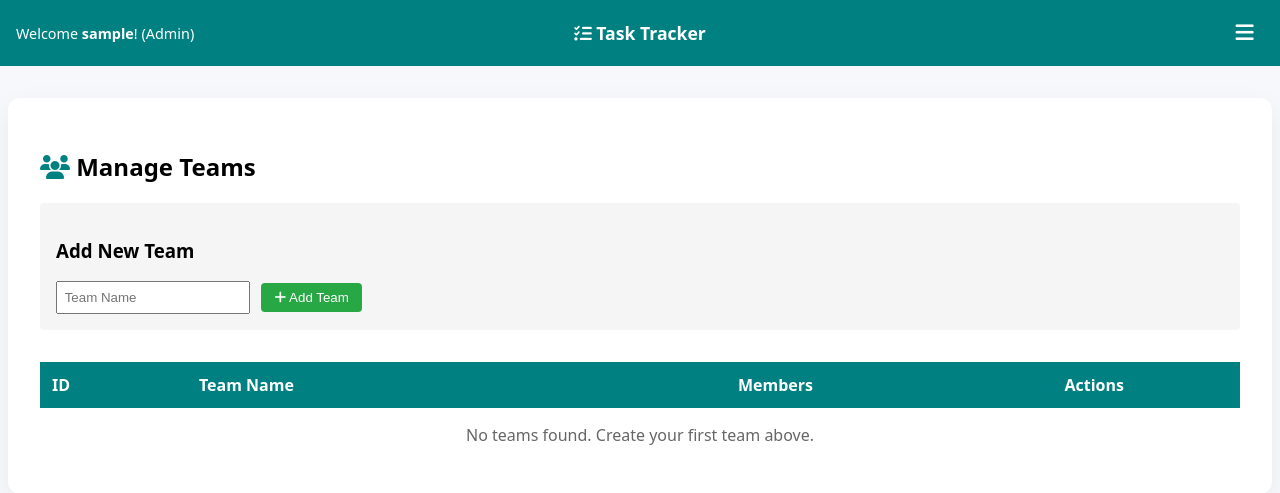
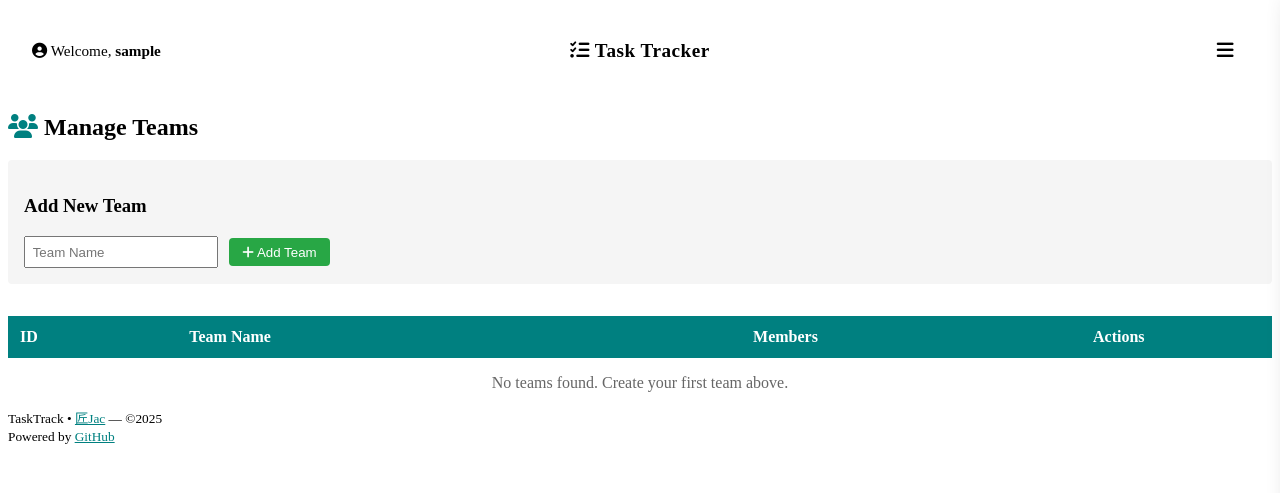
Before and after one commit to khuahn/tasktrack, a PHP site: page /teammgt.php in a window 1280 px wide. Shown: the top 493 px of the page. Run offline with PHP 8.4, Linux system fonts and the light colour scheme; the visitor is signed in with stand-in values (Sample User, id 1); data that the repository does not hold is empty.

Commit message:
Update head.php

```diff
--- a/head.php
+++ b/head.php
@@ -6,130 +6,15 @@
     <meta charset="UTF-8">
     <meta name="viewport" content="width=device-width, initial-scale=1.0">
     <title>Task Tracker</title>
-    <link rel="stylesheet" href="style.css">
-    <link rel="stylesheet" href="https://cdnjs.cloudflare.com/ajax/libs/font-awesome/6.4.0/css/all.min.css">
-    <style>
-        .navbar {
-            background: #008080;
-            color: #fff;
-            padding: 0.5em 1em;
-            display: flex;
-            justify-content: space-between;
-            align-items: center;
-            position: relative;
-            min-height: 50px;
-        }
 
-        .nav-welcome {
-            flex: 1;
-            font-size: 0.9em;
-        }
+    <!-- Global CSS First -->
+    <link rel="stylesheet" href="css/main.css?v=2">
 
-        .nav-title {
-            flex: 1;
-            text-align: center;
-        }
+    <!-- Component-Specific CSS -->
+    <link rel="stylesheet" href="css/head.css">
 
-        .nav-title a {
-            color: #fff;
-            text-decoration: none;
-            font-weight: bold;
-            font-size: 1.1em;
-        }
-
-        .nav-toggle {
-            flex: 1;
-            text-align: right;
-        }
-
-        .burger-btn {
-            background: none;
-            border: none;
-            color: #fff;
-            font-size: 1.3em;
-            cursor: pointer;
-            padding: 0.3em 0.5em;
-        }
-
-        /* Slide-out menu */
-        .nav-menu {
-            position: fixed;
-            top: 0;
-            right: -300px;
-            width: 280px;
-            height: 100vh;
-            background: #008080;
-            transition: right 0.3s ease;
-            z-index: 1000;
-            box-shadow: -2px 0 10px rgba(0,0,0,0.3);
-            overflow-y: auto;
-        }
-
-        .nav-menu.active {
-            right: 0;
-        }
-
-        .menu-header {
-            padding: 1em;
-            border-bottom: 1px solid #006666;
-            margin-bottom: 0.5em;
-        }
-
-        .menu-header h3 {
-            margin: 0;
-            font-size: 1.1em;
-        }
-
-        .menu-links {
-            padding: 0 1em;
-        }
-
-        .menu-link {
-            display: block;
-            color: #fff;
-            text-decoration: none;
-            padding: 0.6em 0.8em;
-            margin: 0.4em 0;
-            background: #006666;
-            border-radius: 4px;
-            font-size: 0.9em;
-        }
-
-        .menu-link.logout {
-            background: #dc3545;
-        }
-
-        .menu-link.manage {
-            background: #28a745;
-        }
-
-        .overlay {
-            position: fixed;
-            top: 0;
-            left: 0;
-            width: 100vw;
-            height: 100vh;
-            background: rgba(0,0,0,0.5);
-            z-index: 999;
-            display: none;
-        }
-
-        .overlay.active {
-            display: block;
-        }
-
-        .close-btn {
-            position: absolute;
-            top: 0.5em;
-            right: 0.5em;
-            background: none;
-            border: none;
-            color: #fff;
-            font-size: 1.3em;
-            cursor: pointer;
-            padding: 0.3em;
-        }
-    </style>
+    <!-- Font Awesome Icons -->
+    <link rel="stylesheet" href="https://cdnjs.cloudflare.com/ajax/libs/font-awesome/6.7.2/css/all.min.css">
 </head>
 <body>
 <?php
@@ -138,22 +23,24 @@ if (isset($_SESSION['user_id']) && isset($_SESSION['role'])) {
     $user_role = $_SESSION['role'];
     $username = $_SESSION['username'] ?? 'User';
     ?>
+
+    <!-- Modern Navigation Bar -->
     <nav class="navbar">
-        <!-- Left - Welcome message -->
+        <!-- Welcome Section -->
         <div class="nav-welcome">
-            Welcome <strong><?php echo htmlspecialchars($username); ?></strong>! (<?php echo ucfirst($user_role); ?>)
+            <i class="fa fa-user-circle"></i> Welcome, <strong><?php echo htmlspecialchars($username); ?></strong>
         </div>
 
-        <!-- Center - Task Tracker title -->
+        <!-- Title Section -->
         <div class="nav-title">
             <a href="index.php">
                 <i class="fa fa-tasks"></i> Task Tracker
             </a>
         </div>
 
-        <!-- Right - Hamburger menu toggle -->
+        <!-- Menu Toggle -->
         <div class="nav-toggle">
-            <button class="burger-btn" id="burgerBtn">
+            <button class="burger-btn" id="burgerBtn" aria-label="Toggle menu">
                 <i class="fa fa-bars"></i>
             </button>
         </div>
@@ -162,14 +49,14 @@ if (isset($_SESSION['user_id']) && isset($_SESSION['role'])) {
     <!-- Overlay for closing menu -->
     <div class="overlay" id="overlay"></div>
 
-    <!-- Slide-out menu -->
+    <!-- Slide-out Navigation Menu -->
     <div class="nav-menu" id="navMenu">
-        <button class="close-btn" id="closeBtn">
+        <button class="close-btn" id="closeBtn" aria-label="Close menu">
             <i class="fa fa-times"></i>
         </button>
 
         <div class="menu-header">
-            <h3>Navigation Menu</h3>
+            <h3><i class="fa fa-compass"></i> Navigation</h3>
         </div>
 
         <div class="menu-links">
@@ -205,52 +92,21 @@ if (isset($_SESSION['user_id']) && isset($_SESSION['role'])) {
 
             <?php if ($user_role === 'admin'): ?>
                 <a href="all_done.php" class="menu-link">
-                    <i class="fa fa-check-circle"></i> All Completed
+                    <i class="fa fa-check-double"></i> All Completed
                 </a>
             <?php endif; ?>
 
             <a href="logout.php" class="menu-link logout">
-                <i class="fa fa-sign-out"></i> Logout
+                <i class="fa fa-sign-out-alt"></i> Logout
             </a>
         </div>
     </div>
 
-    <script>
-        const burgerBtn = document.getElementById('burgerBtn');
-        const closeBtn = document.getElementById('closeBtn');
-        const navMenu = document.getElementById('navMenu');
-        const overlay = document.getElementById('overlay');
+    <!-- Global JavaScript -->
+    <script src="js/main.js"></script>
 
-        // Open menu
-        burgerBtn.addEventListener('click', function() {
-            navMenu.classList.add('active');
-            overlay.classList.add('active');
-            document.body.style.overflow = 'hidden';
-        });
+    <!-- Component-Specific JavaScript -->
+    <script src="js/head.js"></script>
 
-        // Close menu
-        function closeMenu() {
-            navMenu.classList.remove('active');
-            overlay.classList.remove('active');
-            document.body.style.overflow = 'auto';
-        }
-
-        closeBtn.addEventListener('click', closeMenu);
-        overlay.addEventListener('click', closeMenu);
-
-        // Close menu when pressing Escape key
-        document.addEventListener('keydown', function(e) {
-            if (e.key === 'Escape') {
-                closeMenu();
-            }
-        });
-
-        // Close menu when clicking on a menu link
-        document.querySelectorAll('.menu-link').forEach(link => {
-            link.addEventListener('click', closeMenu);
-        });
-    </script>
     <?php
 }
-?>
-<script src="main.js"></script>
```
